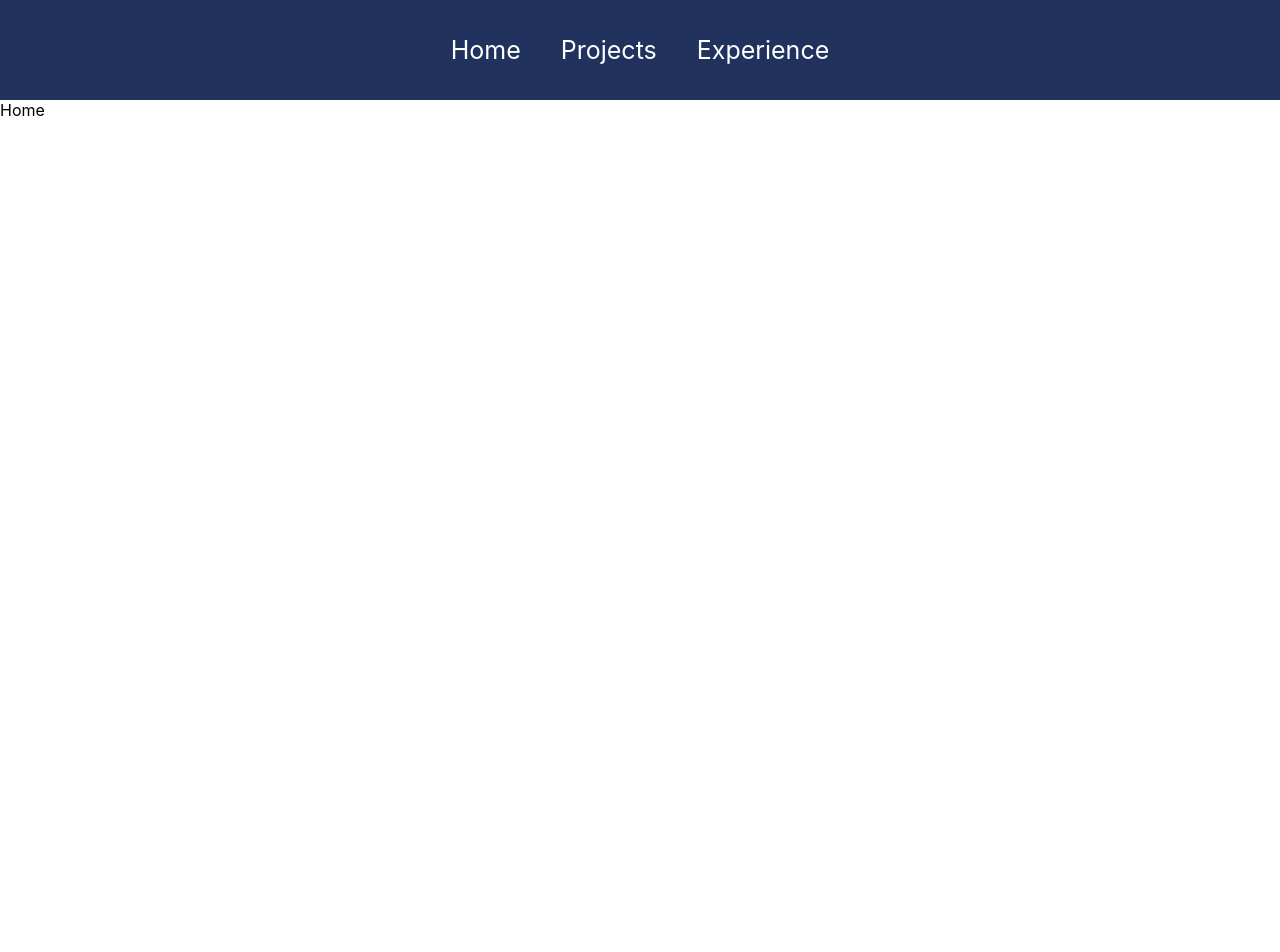
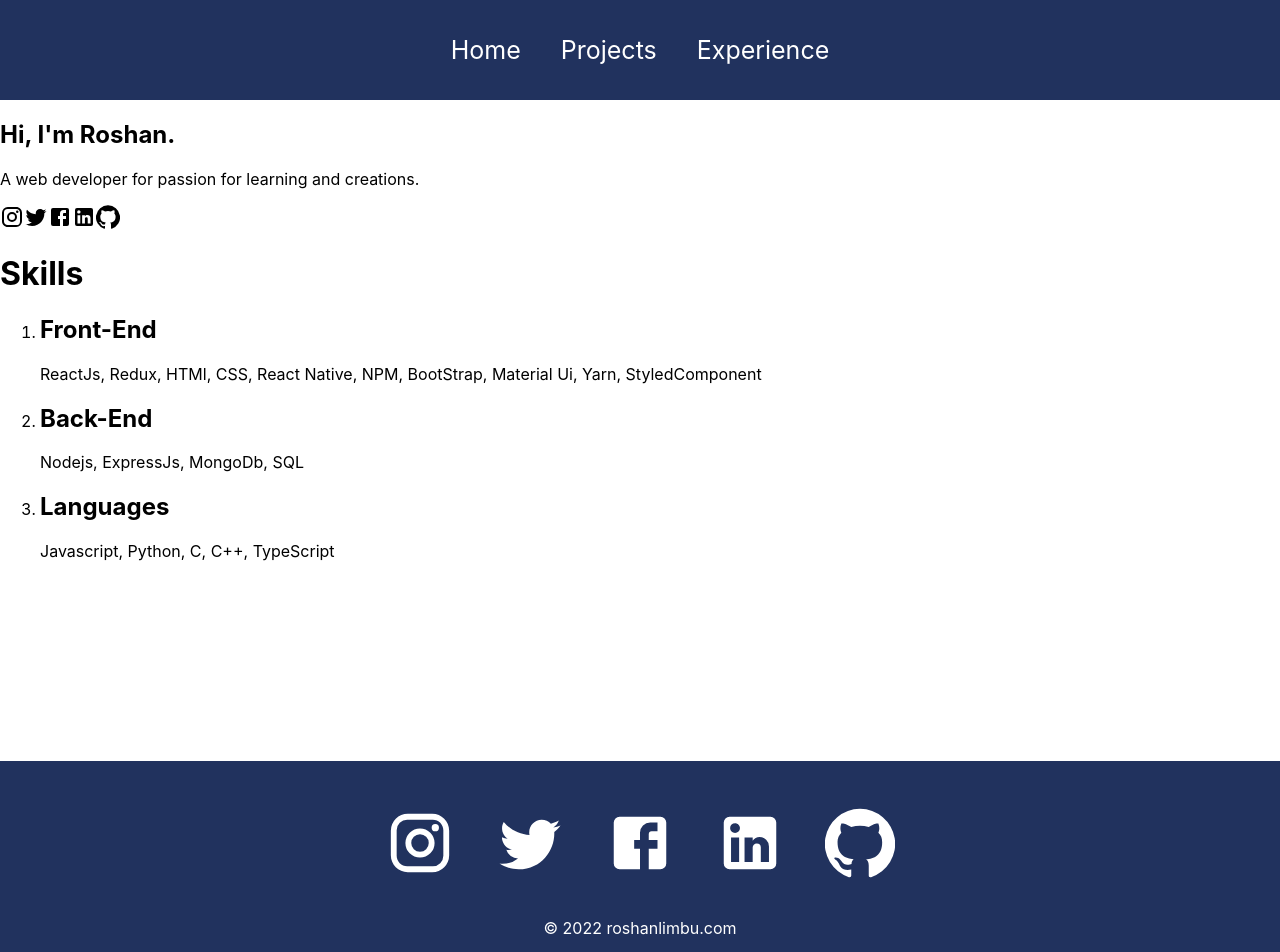
Before and after one commit to roshanlimbu/portfolio, a React (Create React App) app: page / in a window 1280 px wide. Shown: the top 952 px of the page. Before the commit the page ends 800 px from the top, so only its background shows below. Built offline with nearby package versions, Linux system fonts and the light colour scheme.

Commit message:
Added footer section and used material icons, added the styling for the Footer.jsx and Home.jsx'

```diff
--- a/src/App.js
+++ b/src/App.js
@@ -4,7 +4,7 @@ import Home from "./pages/Home";
 import Projects from "./pages/Projects";
 import Experience from "./pages/Experience";
 import Navbar from "./components/Navbar";
-
+import Footer from "./components/Footer";
 function App() {
   return (
     <div className="App">
@@ -15,6 +15,7 @@ function App() {
           <Route path="/projects" element={<Projects />} />
           <Route path="/experience" element={<Experience />} />
         </Routes>
+        <Footer />
       </Router>
     </div>
   );
--- /dev/null
+++ b/src/components/Footer.jsx
@@ -0,0 +1,25 @@
+import React from "react";
+import InstagramIcon from "@material-ui/icons/Instagram";
+import TwitterIcon from "@material-ui/icons/Twitter";
+import FacebookIcon from "@material-ui/icons/Facebook";
+import LinkedInIcon from "@material-ui/icons/LinkedIn";
+import GitHubIcon from "@material-ui/icons/GitHub";
+import "../styles/Footer.css";
+const Footer = () => {
+  return (
+    <div className="footer">
+      <div className="socialMedia">
+        <InstagramIcon />
+        <TwitterIcon />
+        <FacebookIcon />
+        <LinkedInIcon />
+        <GitHubIcon />
+      </div>
+      <div>
+        <p>&copy; 2022 roshanlimbu.com</p>
+      </div>
+    </div>
+  );
+};
+
+export default Footer;
--- a/src/pages/Home.jsx
+++ b/src/pages/Home.jsx
@@ -1,7 +1,45 @@
 import React from "react";
-
+import InstagramIcon from "@material-ui/icons/Instagram";
+import TwitterIcon from "@material-ui/icons/Twitter";
+import FacebookIcon from "@material-ui/icons/Facebook";
+import LinkedInIcon from "@material-ui/icons/LinkedIn";
+import GitHubIcon from "@material-ui/icons/GitHub";
 const Home = () => {
-  return <div>Home</div>;
+  return (
+    <div className="home">
+      <div className="About">
+        <h2>Hi, I'm Roshan.</h2>
+        <div className="prompt">
+          <p>A web developer for passion for learning and creations.</p>
+          <InstagramIcon />
+          <TwitterIcon />
+          <FacebookIcon />
+          <LinkedInIcon />
+          <GitHubIcon />
+        </div>
+      </div>
+      <div className="skills">
+        <h1>Skills</h1>
+        <ol className="list">
+          <li className="item">
+            <h2>Front-End</h2>
+            <span>
+              ReactJs, Redux, HTMl, CSS, React Native, NPM, BootStrap, Material
+              Ui, Yarn, StyledComponent
+            </span>
+          </li>
+          <li className="item">
+            <h2>Back-End</h2>
+            <span>Nodejs, ExpressJs, MongoDb, SQL</span>
+          </li>
+          <li className="item">
+            <h2>Languages</h2>
+            <span>Javascript, Python, C, C++, TypeScript</span>
+          </li>
+        </ol>
+      </div>
+    </div>
+  );
 };
 
 export default Home;
--- /dev/null
+++ b/src/styles/Footer.css
@@ -0,0 +1,46 @@
+.footer {
+  width: 100%;
+  height: 200px;
+  background: #21325e;
+  display: flex;
+  justify-content: center;
+  align-items: center;
+  flex-direction: column;
+  padding-top: 10px;
+  margin-top: 200px;
+}
+
+.socialMedia svg {
+  color: white;
+  margin: 20px;
+  font-size: 70px;
+  cursor: pointer;
+  transition: all .2s ease-in-out;
+}
+.socialMedia svg:hover:first-child{
+   color:#E1306C;
+}
+
+.socialMedia svg:hover:nth-child(2){
+   color: cyan;
+}
+
+.socialMedia svg:hover:nth-child(3){
+   color: #3b5998;
+}
+
+.socialMedia svg:hover:nth-child(4){
+   color: #0A66C2;
+}
+.socialMedia svg:hover:nth-child(5){
+   color: #fff;
+}
+.footer p {
+  color: white;
+}
+
+@media only screen and (max-width: 600px) {
+  .footer svg {
+    font-size: 50px;
+  }
+}
```
